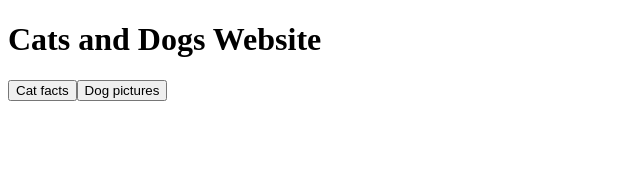
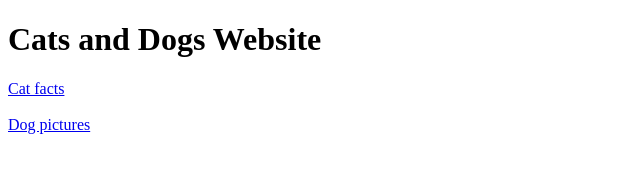
Before and after one commit to carlos-ventura/cat-dogs-website, a Gatsby site: page / in a window 1280 px wide. Shown: the whole page, without its empty margins (0-640 px from the left). Built offline with nearby package versions, Linux system fonts and the light colour scheme; Gatsby itself is replaced by a stand-in of ours.

Commit message:
Update index page

```diff
--- a/src/pages/index.tsx
+++ b/src/pages/index.tsx
@@ -1,19 +1,17 @@
-// Step 1: Import React
 import * as React from 'react'
+import { Link } from 'gatsby'
 
-// Step 2: Define your component
-const IndexPage = () => {
+const IndexPage = (): JSX.Element => {
   return (
     <main>
       <h1>Cats and Dogs Website</h1>
-      <button>Cat facts</button>
-      <button>Dog pictures</button>
+      <Link to="/cats">Cat facts</Link>
+      <br/><br/>
+      <Link to="/dogs">Dog pictures</Link>
     </main>
   )
 }
 
-// You'll learn about this in the next task, just copy it for now
-export const Head = () => <title>Home Page</title>
+export const Head = (): JSX.Element => <title>Index page</title>
 
-// Step 3: Export your component
 export default IndexPage
```
